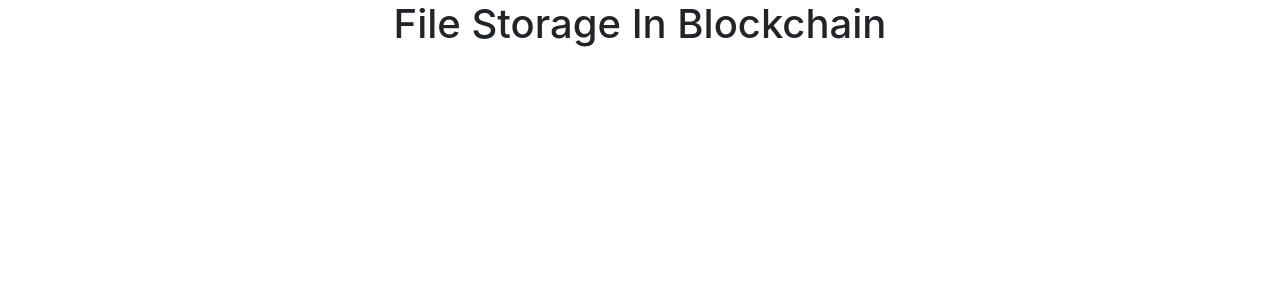
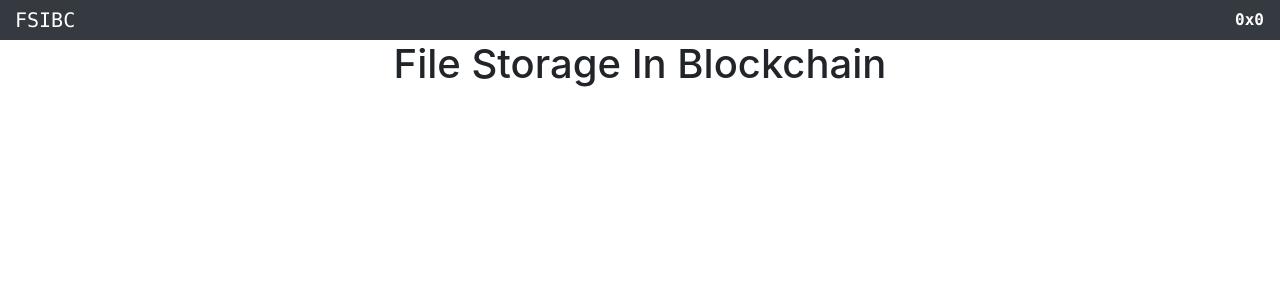
Before and after one commit to webroyit/nb2c2s-FileStorageInBlockchain, a React (Create React App) app: page / in a window 1280 px wide. Shown: the top 300 px of the page. Built offline with nearby package versions, Linux system fonts and the light colour scheme.

Commit message:
Add navbar

```diff
--- a/src/App.js
+++ b/src/App.js
@@ -1,6 +1,9 @@
+import Navbar from './components/Navbar';
+
 function App() {
   return (
     <div>
+      <Navbar />
       <h1 className="text-center">File Storage In Blockchain</h1>
     </div>
   );
--- /dev/null
+++ b/src/components/Navbar.js
@@ -0,0 +1,22 @@
+import React, { Component } from 'react';
+
+class Navbar extends Component {
+
+  render() {
+    return (
+      <nav className="navbar navbar-dark bg-dark p-0 text-monospace">
+        <a
+          className="navbar-brand col-sm-3 col-md-2 mr-0"
+          href="/"
+        >
+            FSIBC
+        </a>
+        <ul className="navbar-nav px-3">
+          <b className='text-white'>{'0x0'}</b>
+        </ul>
+      </nav>
+    );
+  }
+}
+
+export default Navbar;
```
